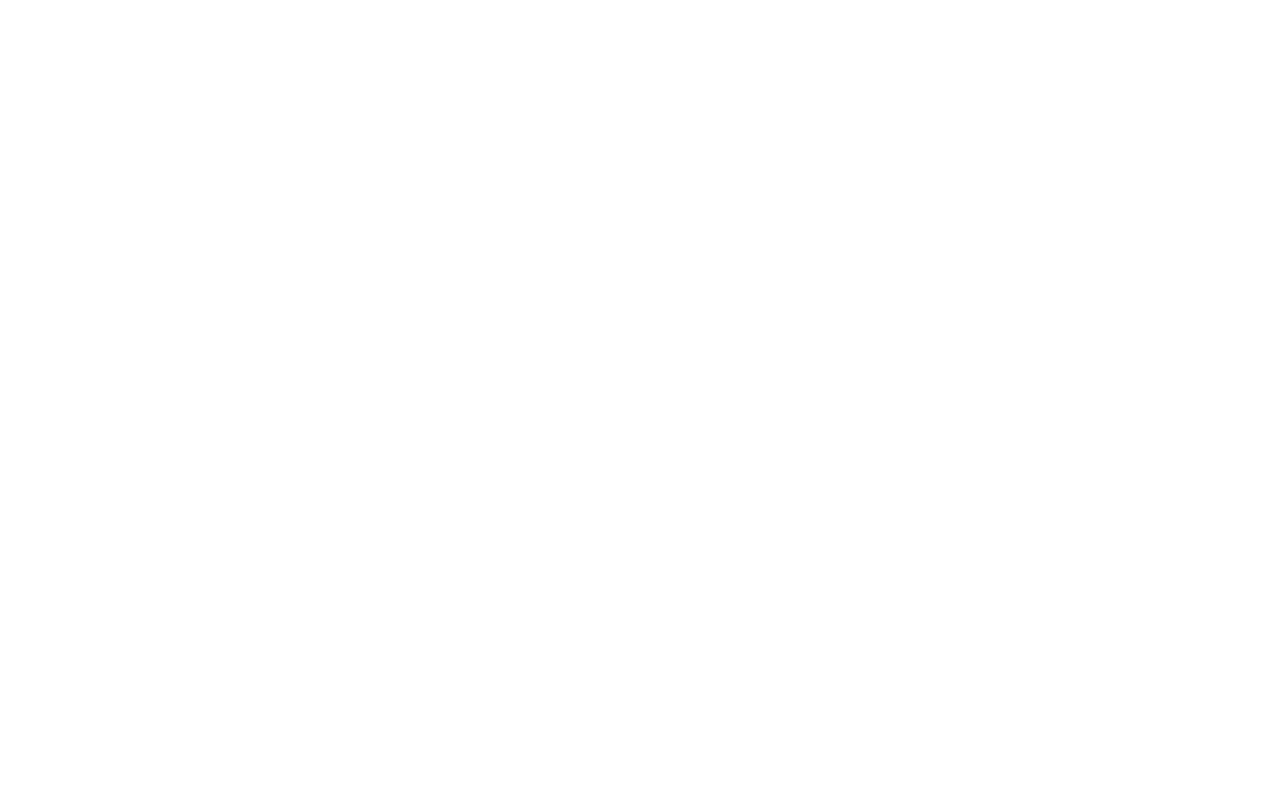
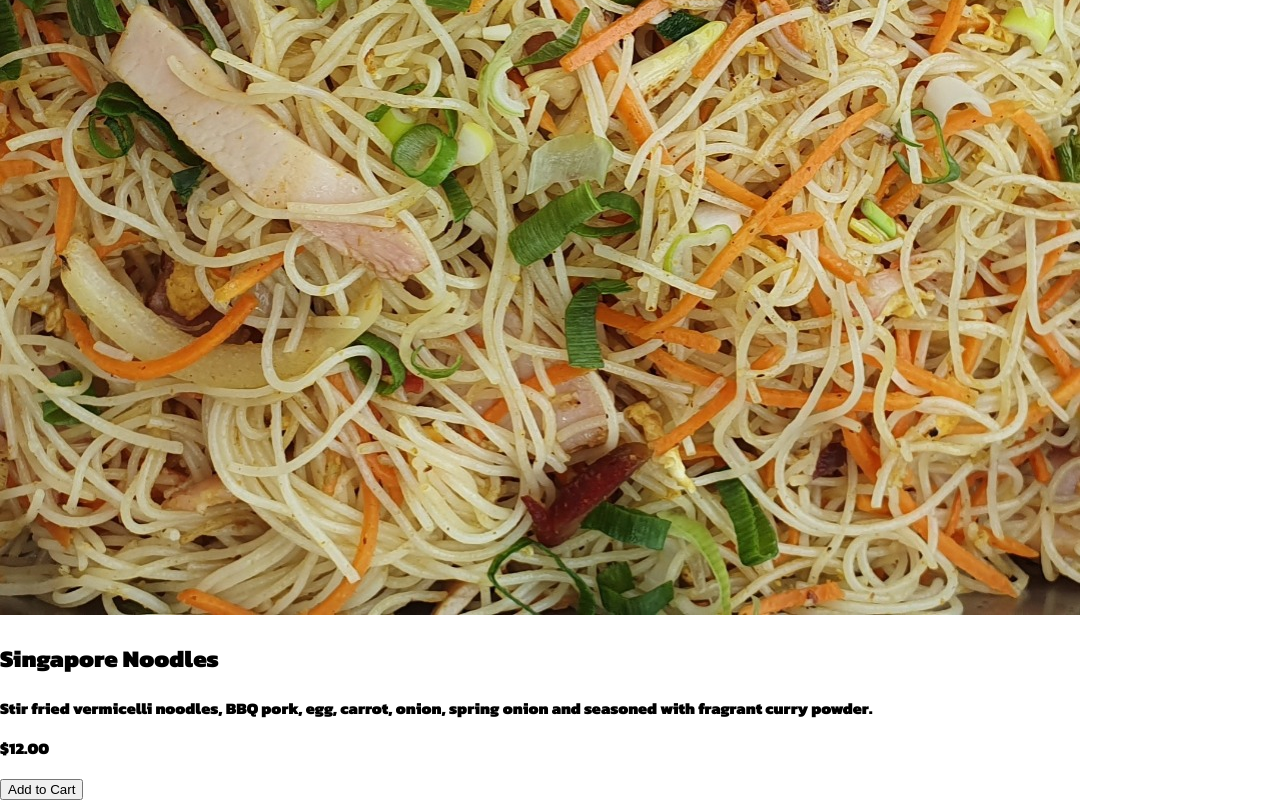
Before and after one commit to kimman8/luckystart-react, a React (Create React App) app: page / in a window 1280 px wide. Shown: the part 1626-2426 px from the top of the page. Before the commit the page ends 880 px from the top, so only its background shows below. Built offline with nearby package versions, Linux system fonts and the light colour scheme.

Commit message:
added product data

```diff
--- a/src/App.js
+++ b/src/App.js
@@ -1,12 +1,15 @@
 import { BrowserRouter as Router, Switch, Route, Link } from "react-router-dom";
 import GlobalStyle from "./globalStyles";
 import Hero from "./components/Hero";
+import Products from "./components/Products";
+import { productData } from "./components/Products/data";
 
 function App() {
   return (
     <Router>
       <GlobalStyle />
       <Hero />
+      <Products heading="Choose your favourite" data={productData} />
     </Router>
   );
 }
--- a/src/components/Hero/index.js
+++ b/src/components/Hero/index.js
@@ -19,7 +19,6 @@
     <HeroContainer>
       <Navbar toggle={toggle} />
       <Sidebar isOpen={isOpen} toggle={toggle} />
-      {/* <Sidebar onClick={() => toggleSideBar} /> */}
       <HeroContent>
         <HeroItems>
           <HeroH1>Greatest Chinese Food Ever!</HeroH1>
--- /dev/null
+++ b/src/components/Products/ProductsElements.js
@@ -0,0 +1,11 @@
+import styled from "styled-components";
+export const ProductsContainer = styled.div``;
+export const ProductsHeading = styled.h1``;
+export const ProductsWrapper = styled.div``;
+export const ProductCard = styled.div``;
+export const ProductInfo = styled.div``;
+export const ProductTitle = styled.h2``;
+export const ProductDesc = styled.p``;
+export const ProductPrice = styled.p``;
+export const ProductImg = styled.img``;
+export const ProductButton = styled.button``;
--- /dev/null
+++ b/src/components/Products/data.js
@@ -0,0 +1,72 @@
+import singaporeNoodles from "../../images/singaporeNoodles.jpeg";
+
+export const productData = [
+  {
+    img: singaporeNoodles,
+    alt: "Singapore Noodles",
+    name: "Singapore Noodles",
+    desc:
+      "Stir fried vermicelli noodles, BBQ pork, egg, carrot, onion, spring onion and seasoned with fragrant curry powder.",
+    price: "$12.00",
+    button: "Add to Cart",
+  },
+  // {
+  //   img: honeyChicken,
+  //   alt: "Honey Chicken",
+  //   name: "Honey Chicken",
+  //   desc: "Battered chicken pieces wok tossed with a sweet honey glaze.",
+  //   price: "$12.00",
+  //   button: "Add to Cart",
+  // },
+  // {
+  //   img: chickenVege,
+  //   alt: "Chicken & Vegetables",
+  //   name: "Chicken & Vegetables",
+  //   desc:
+  //     "diced chicken thighs stir fried with broccoli, cauliflower, carrots and celery in a fragrant oyster sauce.",
+  //   price: "$12.00",
+  //   button: "Add to Cart",
+  // },
+  // {
+  //   img: dimmies,
+  //   alt: "Dim Sims",
+  //   name: "Home Made Dims Sims",
+  //   desc: "Our very own hand made pork and cabbage Chinese style dumpling.",
+  //   price: "$1.60",
+  //   button: "Add to Cart",
+  // },
+  // {
+  //   img: steak,
+  //   alt: "Steak & Black Bean",
+  //   name: "Steak & Black Bean",
+  //   desc:
+  //     "slices of juicy beef, stir fried with broccoli, cauliflower, carrots and celery in a black bean sauce.",
+  //   price: "$12.00",
+  //   button: "Add to Cart",
+  // },
+  // {
+  //   img: friedRice,
+  //   alt: "Fried Rice",
+  //   name: "Fried Rice",
+  //   desc: "BBQ pork, chicken, egg, carrots and spring onions.",
+  //   price: "$12.00",
+  //   button: "Add to Cart",
+  // },
+  // {
+  //   img: curryPuff,
+  //   alt: "Curry Puff",
+  //   name: "Curry Puff",
+  //   desc: "beef, corn, potato, carrot, curry",
+  //   price: "$3.00",
+  //   button: "Add to Cart",
+  // },
+  // {
+  //   img: chips,
+  //   alt: "Chips",
+  //   name: "Chips",
+  //   desc: "Straight cut chips!",
+  //   price: "$4.00",
+  //   button: "Add to Cart",
+  // },
+];
+export default productData;
--- /dev/null
+++ b/src/components/Products/index.js
@@ -0,0 +1,39 @@
+import React from "react";
+import data from "./data";
+import {
+  ProductCard,
+  ProductDesc,
+  ProductImg,
+  ProductInfo,
+  ProductsContainer,
+  ProductsHeading,
+  ProductsWrapper,
+  ProductTitle,
+  ProductPrice,
+  ProductButton,
+} from "./ProductsElements";
+
+const Products = ({ heading, data }) => {
+  return (
+    <ProductsContainer>
+      <ProductsHeading>{heading}</ProductsHeading>
+      <ProductsWrapper>
+        {data.map((product, index) => {
+          return (
+            <ProductCard key={index}>
+              <ProductImg src={product.img} alt={product.alt} />
+              <ProductInfo>
+                <ProductTitle>{product.name} </ProductTitle>
+                <ProductDesc>{product.desc} </ProductDesc>
+                <ProductPrice>{product.price} </ProductPrice>
+                <ProductButton>{product.button}</ProductButton>
+              </ProductInfo>
+            </ProductCard>
+          );
+        })}
+      </ProductsWrapper>
+    </ProductsContainer>
+  );
+};
+
+export default Products;
```
Also changed, not shown: src/images/singaporeNoodles.jpeg (added).
